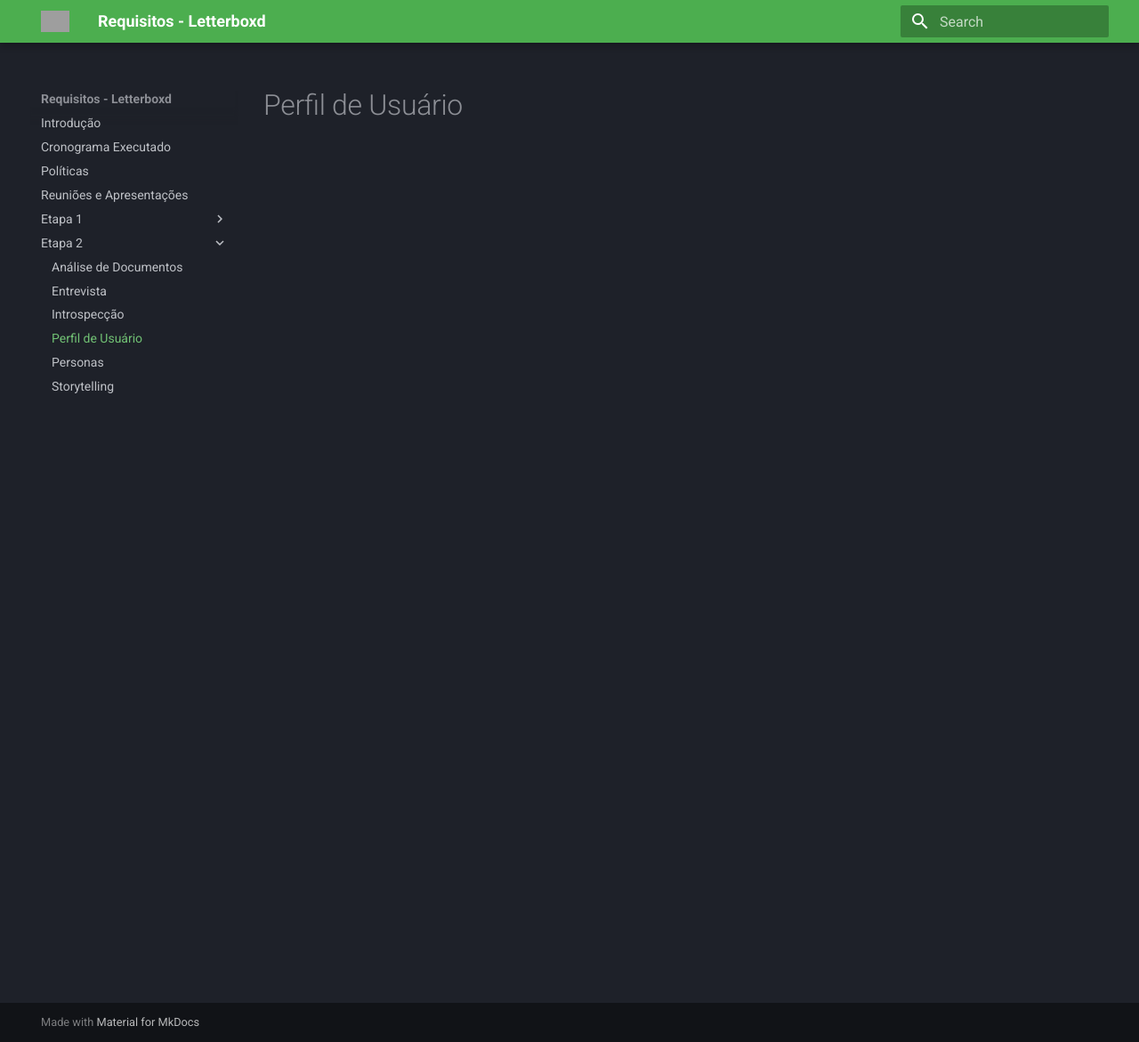
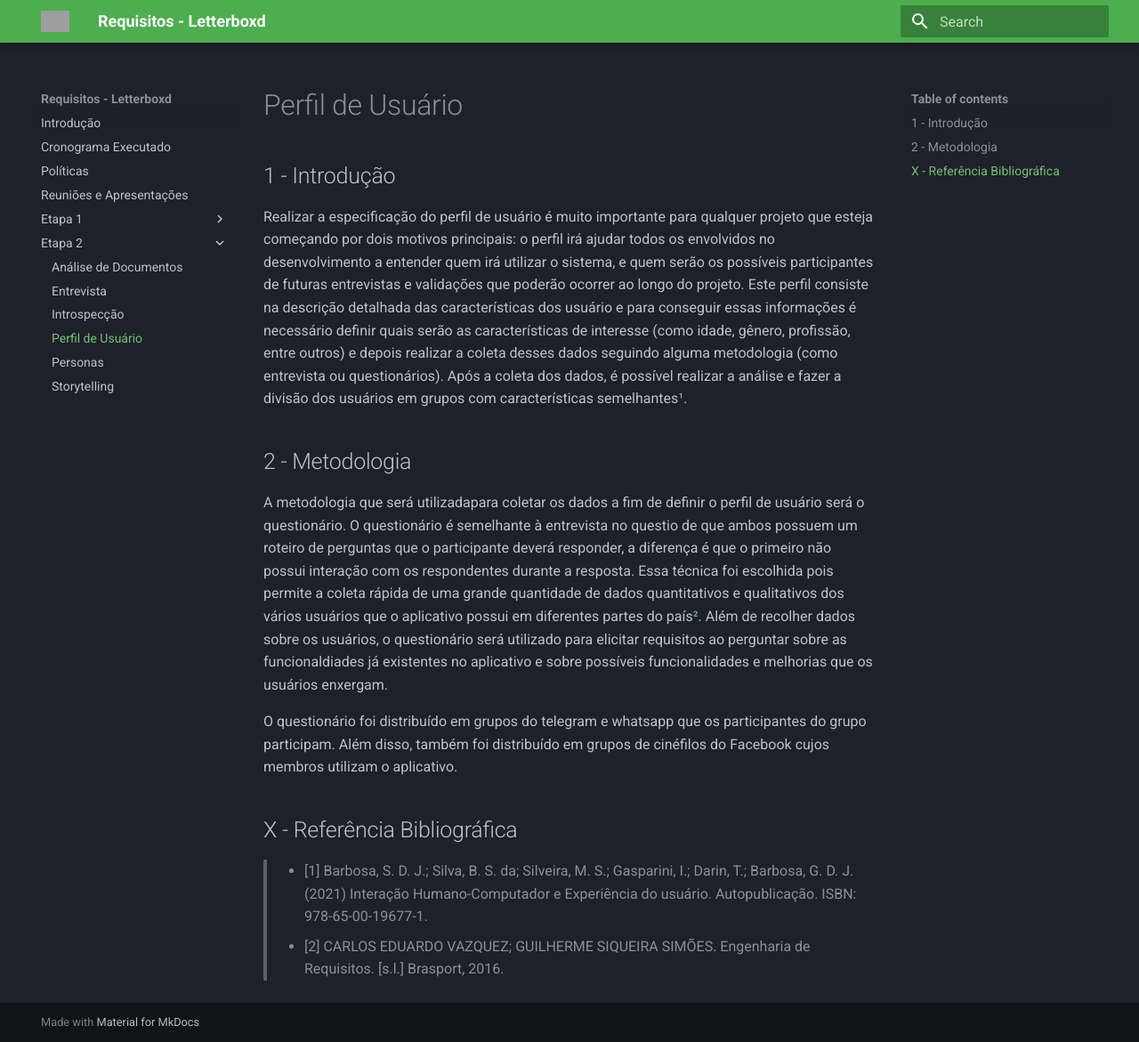
Before and after one commit to Requisitos-de-Software/2023.1-Letterboxd, an MkDocs documentation site: the page built from docs/Etapa 2/perfil.md, in a window 1280 px wide and 1171 px high. Shown: the whole window at 89% size. Built offline with MkDocs 1.6.1 and Material for MkDocs 9.7.7, drawn with Linux system fonts in a browser that asks for light colours; grey boxes are pictures that could not be loaded.

Commit message:
12- adição da introdução do documento de perfil de usuário

```diff
--- a/docs/Etapa 2/perfil.md
+++ b/docs/Etapa 2/perfil.md
@@ -1 +1,17 @@
 # Perfil de Usuário
+
+## 1 - Introdução
+
+Realizar a especificação do perfil de usuário é muito importante para qualquer projeto que esteja começando por dois motivos principais: o perfil irá ajudar todos os envolvidos no desenvolvimento a entender quem irá utilizar o sistema, e quem serão os possíveis participantes de futuras entrevistas e validações que poderão ocorrer ao longo do projeto. Este perfil consiste na descrição detalhada das características dos usuário e para conseguir essas informações é necessário definir quais serão as características de interesse (como idade, gênero, profissão, entre outros) e depois realizar a coleta desses dados seguindo alguma metodologia (como entrevista ou questionários). Após a coleta dos dados, é possível realizar a análise e fazer a divisão dos usuários em grupos com características semelhantes[¹](#ancora1).
+
+## 2 - Metodologia
+
+A metodologia que será utilizadapara coletar os dados a fim de definir o perfil de usuário será o questionário. O questionário é semelhante à entrevista no questio de que ambos possuem um roteiro de perguntas que o participante deverá responder, a diferença é que o primeiro não possui interação com os respondentes durante a resposta. Essa técnica foi escolhida pois permite a coleta rápida de uma grande quantidade de dados quantitativos e qualitativos dos vários usuários que o aplicativo possui em diferentes partes do país[²](#ancora2). Além de recolher dados sobre os usuários, o questionário será utilizado para elicitar requisitos ao perguntar sobre as funcionaldiades já existentes no aplicativo e sobre possíveis funcionalidades e melhorias que os usuários enxergam.
+
+O questionário foi distribuído em grupos do telegram e whatsapp que os participantes do grupo participam. Além disso, também foi distribuído em grupos de cinéfilos do Facebook cujos membros utilizam o aplicativo.
+
+
+## X - Referência Bibliográfica
+
+> - <a id="ancora1"></a>[1] Barbosa, S. D. J.; Silva, B. S. da; Silveira, M. S.; Gasparini, I.; Darin, T.; Barbosa, G. D. J. (2021) Interação Humano-Computador e Experiência do usuário. Autopublicação. ISBN: 978-65-00-19677-1.
+> - <a id="ancora2"></a>[2] CARLOS EDUARDO VAZQUEZ; GUILHERME SIQUEIRA SIMÕES. Engenharia de Requisitos. [s.l.] Brasport, 2016.
```
